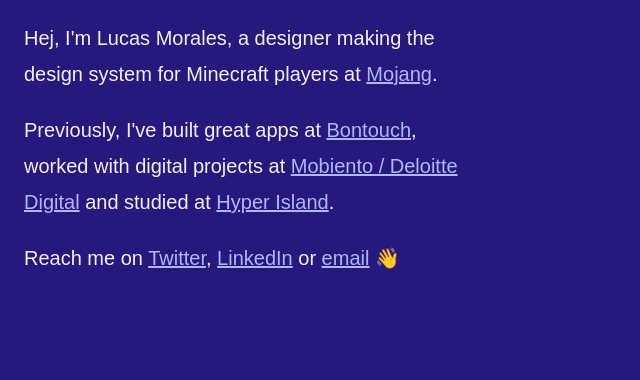
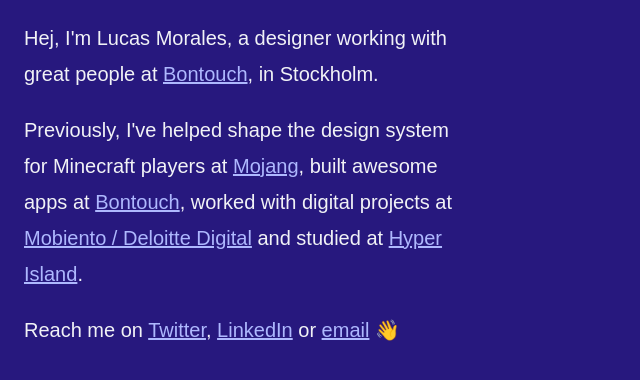
Before and after one commit to lucaslsf/lucasmoral.es, a plain HTML site: page index.html in a window 1280 px wide. Shown: the whole page, without its empty margins (0-640 px from the left). Drawn offline with Linux system fonts and the light colour scheme; a script that the page names is missing; a web font is replaced by a local one.

Commit message:
Update index.html
Added Bontouch experience

```diff
--- a/index.html
+++ b/index.html
@@ -19,10 +19,10 @@
 
 <body>
   <div class="content">
-    <p>Hej, I'm Lucas Morales, a designer making the design system for Minecraft players at
-      <a href="https://www.minecraft.net/">Mojang</a>.
+    <p>Hej, I'm Lucas Morales, a designer working with great people at <a href="https://www.bontouch.com/">Bontouch</a>, in Stockholm.
     </p>
-    <p>Previously, I've built great apps at <a href="https://www.bontouch.com/">Bontouch</a>, worked with
+    <p>Previously, I've helped shape the design system for Minecraft players at
+      <a href="https://www.minecraft.net/">Mojang</a>, built awesome apps at <a href="https://www.bontouch.com/">Bontouch</a>, worked with
       digital projects at <a href=" https://www.mobiento.com/">Mobiento / Deloitte Digital</a> and studied at <a
         href="https://www.hyperisland.com/programs-and-courses/design-lead">Hyper Island</a>.
     </p>
```
